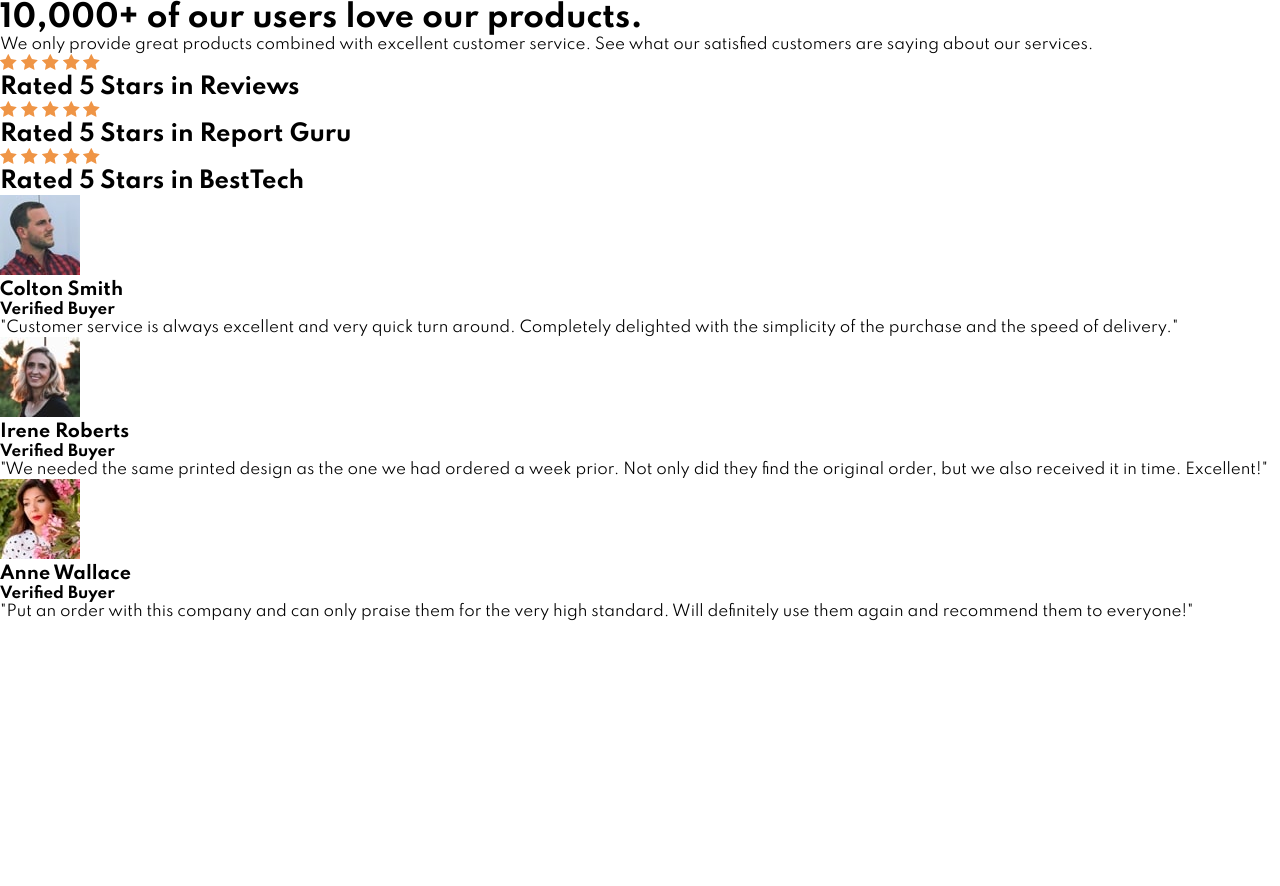
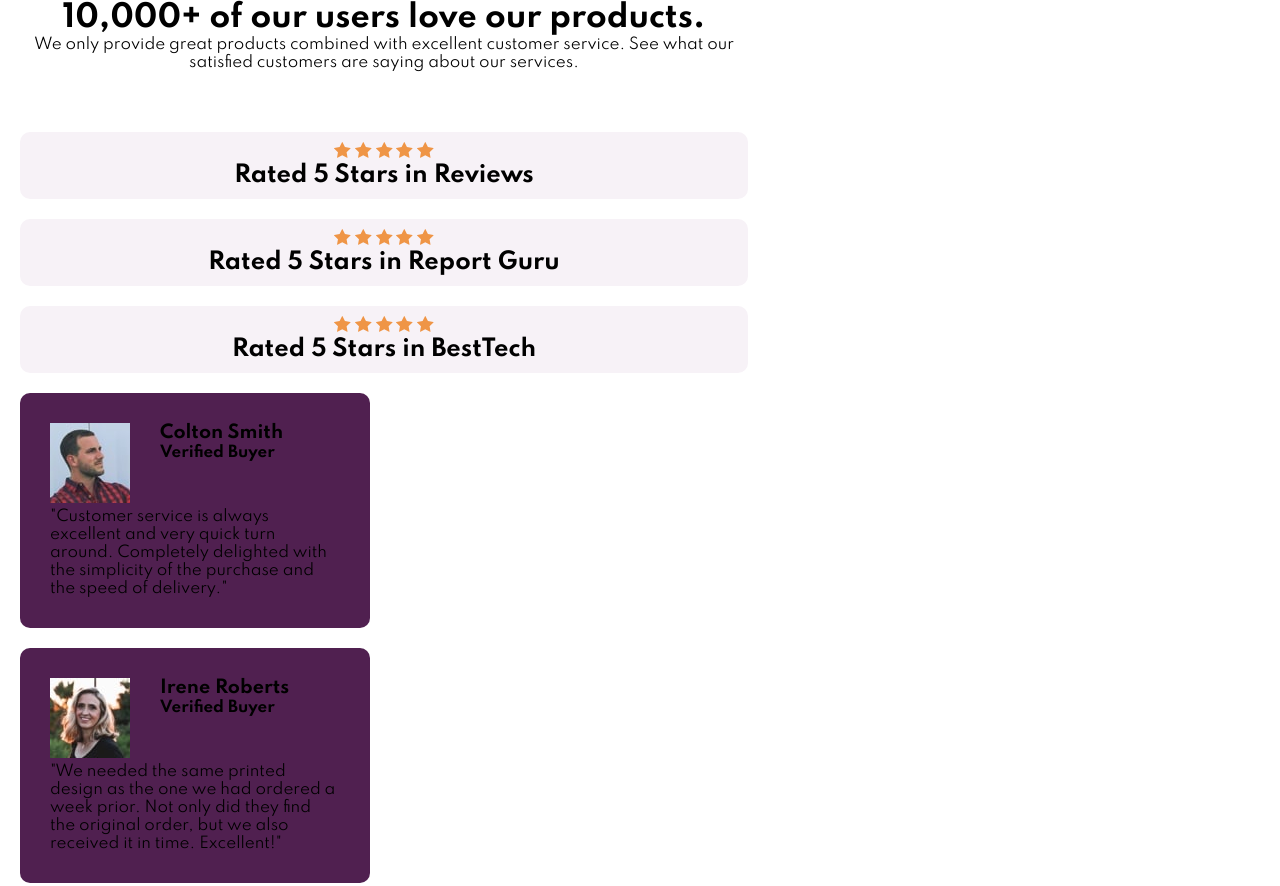
Before and after one commit to kevinstark86/socialProof, a plain HTML site: page index.html in a window 1280 px wide. Shown: the top 886 px of the page. Before the commit the page ends 800 px from the top, so only its background shows below. Drawn offline with Linux system fonts and the light colour scheme.

Commit message:
way point save

```diff
--- a/style.css
+++ b/style.css
@@ -17,4 +17,59 @@
 body {
     font-family: 'Spartan', sans-serif;
     font-size: 15px;
+    display: flex;
+    flex-direction: column;
+    width: 100%;
+    max-width: 768px;
+    padding: 0 20px;
 }
+
+.hero {
+    display: flex;
+    flex-direction: column
+}
+
+.left-section {
+    text-align: center;
+    margin-bottom: 60px;
+}
+
+.right-section {
+    text-align: center;
+}
+
+/* reviews */
+
+.rating {
+    background: var(--light-grayish);
+    padding: 10px 30px;
+    margin-bottom: 20px;
+    border-radius: 10px;
+}
+
+
+/* Cards */
+
+.card-section {
+    display: flex;
+    flex-direction: column;
+    justify-content: center;
+}
+
+.card {
+    width: 100%;
+    max-width: 350px;
+    background: var(--purple);
+    padding: 30px 30px;
+    border-radius: 10px;
+    margin-bottom: 20px;
+}
+
+.card-header {
+    display: flex;
+    flex-direction: row;
+}
+
+.profile-pic {
+    margin-right: 30px;
+}
```
